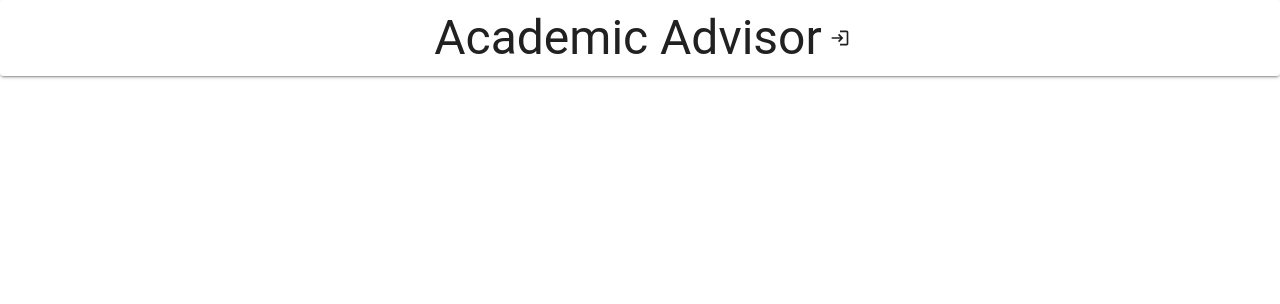
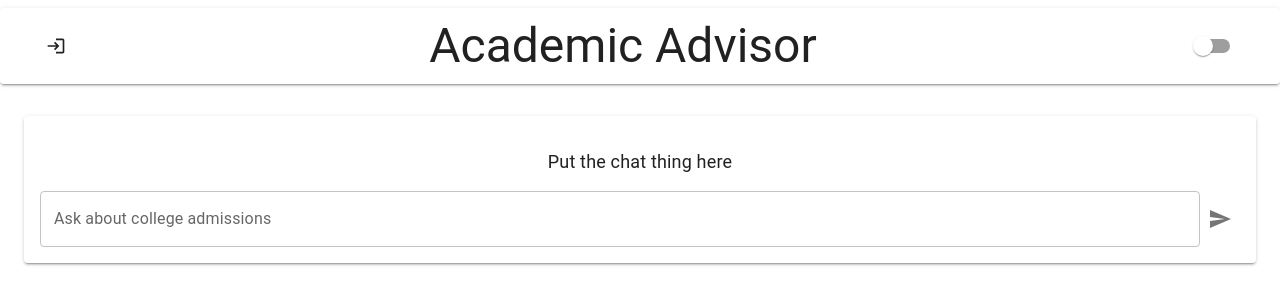
Before and after one commit to dotcomstar/academic-advisor, a React (Vite) app: page / in a window 1280 px wide. Shown: the top 304 px of the page. Built offline with nearby package versions, Linux system fonts and the light colour scheme.

Commit message:
Add preliminary homepage

```diff
--- /dev/null
+++ b/src/components/navbar/ColorModeSwitch.tsx
@@ -0,0 +1,18 @@
+import { Switch, useTheme } from "@mui/material";
+import React from "react";
+import { ColorModeContext } from "../ThemedLayout";
+import { DARK_MODE_LABEL } from "../../constants/strings";
+
+const ColorModeSwitch = () => {
+  const theme = useTheme();
+  const colorMode = React.useContext(ColorModeContext);
+  return (
+    <Switch
+      aria-label={DARK_MODE_LABEL}
+      checked={theme.palette.mode === "dark"}
+      onChange={colorMode.toggleColorMode}
+    />
+  );
+};
+
+export default ColorModeSwitch;
--- a/src/components/navbar/NavBar.tsx
+++ b/src/components/navbar/NavBar.tsx
@@ -4,6 +4,7 @@ import { useNavigate } from "react-router-dom";
 import ProfileButton from "../auth/ProfileButton";
 import { useAuth0 } from "@auth0/auth0-react";
 import LoginButton from "../auth/LoginButton";
+import ColorModeSwitch from "./ColorModeSwitch";
 
 interface NavBarProps {
   hasBottomBorder?: boolean;
@@ -21,10 +22,16 @@ const NavBar = ({}: NavBarProps) => {
         paddingX="10px"
         paddingBottom={matches ? "10px" : "0px"}
         paddingTop={matches ? "10px" : "4px"}
-        justifyContent="center"
+        justifyContent="space-between"
         alignItems="center"
         px="calc(max(3vw,20px))"
       >
+        {isAuthenticated ? (
+          <ProfileButton size="small" />
+        ) : (
+          <LoginButton size="small" />
+        )}
+
         <Box onClick={() => navigate("/")}>
           <Typography
             translate="no"
@@ -35,11 +42,7 @@ const NavBar = ({}: NavBarProps) => {
             {APP_TITLE}
           </Typography>
         </Box>
-        {isAuthenticated ? (
-          <ProfileButton size="small" />
-        ) : (
-          <LoginButton size="small" />
-        )}
+        <ColorModeSwitch />
       </Stack>
     </Paper>
   );
--- a/src/constants/strings.ts
+++ b/src/constants/strings.ts
@@ -11,3 +11,5 @@ export const LOGIN_TITLE = "Login";
 export const LOGIN_ARIA = "login-button";
 export const LOGOUT_ARIA = "logout-button";
 export const PROFILE_ARIA = "profile-button";
+
+export const DARK_MODE_LABEL = "Dark Theme";
--- a/src/pages/HomePage.tsx
+++ b/src/pages/HomePage.tsx
@@ -1,7 +1,64 @@
+import {
+  Grid,
+  IconButton,
+  Paper,
+  Stack,
+  TextField,
+  Typography,
+  useMediaQuery,
+} from "@mui/material";
+import SendIcon from "@mui/icons-material/Send";
 import NavBar from "../components/navbar/NavBar";
 
 const HomePage = () => {
-  return <NavBar />;
+  const matches = useMediaQuery("(min-width:600px)");
+  const customWidth = "calc(100% - 48px)";
+
+  return (
+    <Grid container paddingY={matches ? 1 : 0}>
+      <Grid item xs={12}>
+        <NavBar />
+      </Grid>
+      <Grid
+        item
+        xs={12}
+        display={"flex"}
+        alignItems={"center"}
+        justifyContent={"center"}
+        sx={{ py: 4 }}
+      >
+        <Paper
+          elevation={2}
+          sx={{
+            py: 2,
+            mx: 3,
+            width: customWidth,
+          }}
+        >
+          <Stack
+            direction={"column"}
+            width={"100%"}
+            display={"flex"}
+            alignItems={"center"}
+            justifyContent={"center"}
+          >
+            <Typography fontSize="large" m={2}>
+              Put the chat thing here
+            </Typography>
+            <Stack direction={"row"} sx={{ px: 2 }} width={"100%"}>
+              <TextField
+                fullWidth
+                label="Ask about college admissions"
+              ></TextField>
+              <IconButton>
+                <SendIcon />
+              </IconButton>
+            </Stack>
+          </Stack>
+        </Paper>
+      </Grid>
+    </Grid>
+  );
 };
 
 export default HomePage;
```
